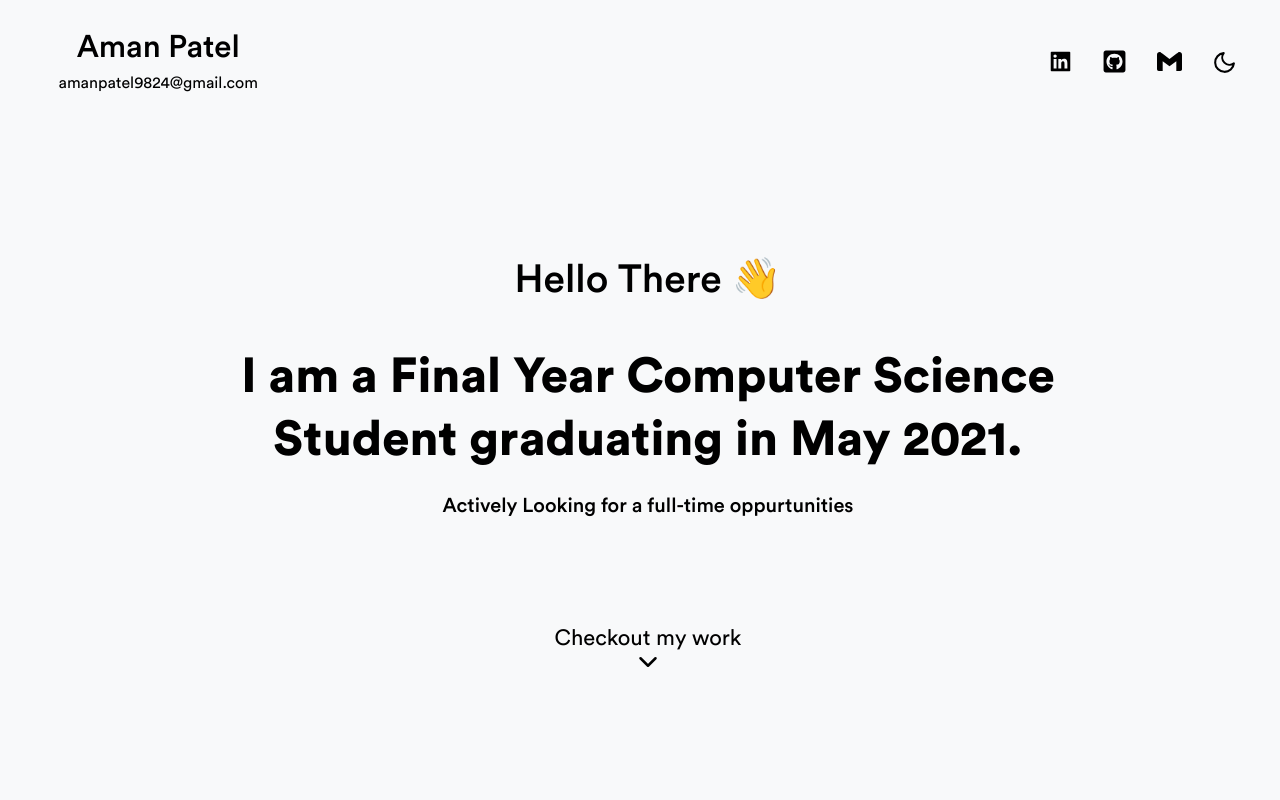
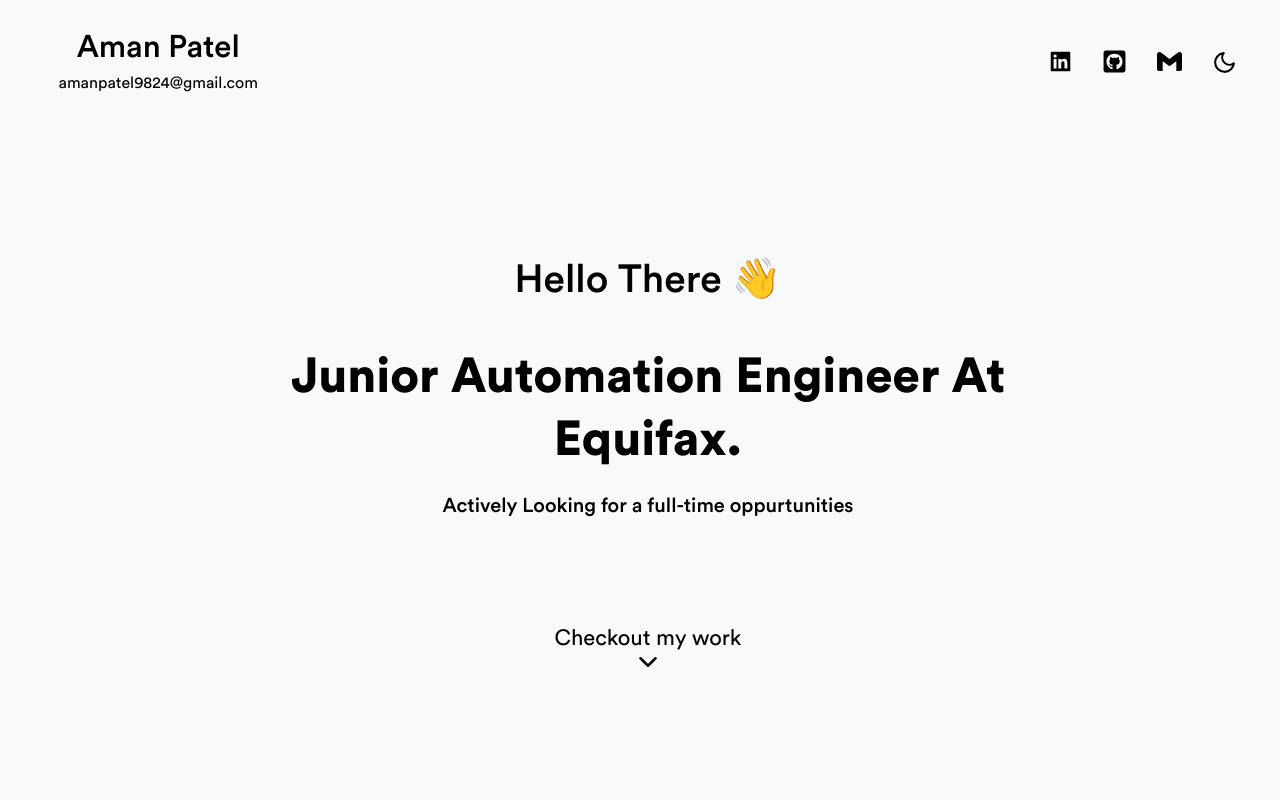
Before and after one commit to aman9824/portfolio_v2, a React (Create React App) app: page / in a window 1280 px wide. Shown: the top 800 px of the page. Built offline with nearby package versions, Linux system fonts and the light colour scheme.

Commit message:
job add 1

```diff
--- a/src/components/Main.jsx
+++ b/src/components/Main.jsx
@@ -11,7 +11,7 @@
         </span>
       </h2>
       <h1 className="title">
-        I am a Final Year Computer Science Student graduating in May 2021.
+        Junior Automation Engineer At Equifax.
       </h1>
       <h5 style={{ marginTop: "20px", textAlign: "center" }}>
         Actively Looking for a full-time oppurtunities
```
